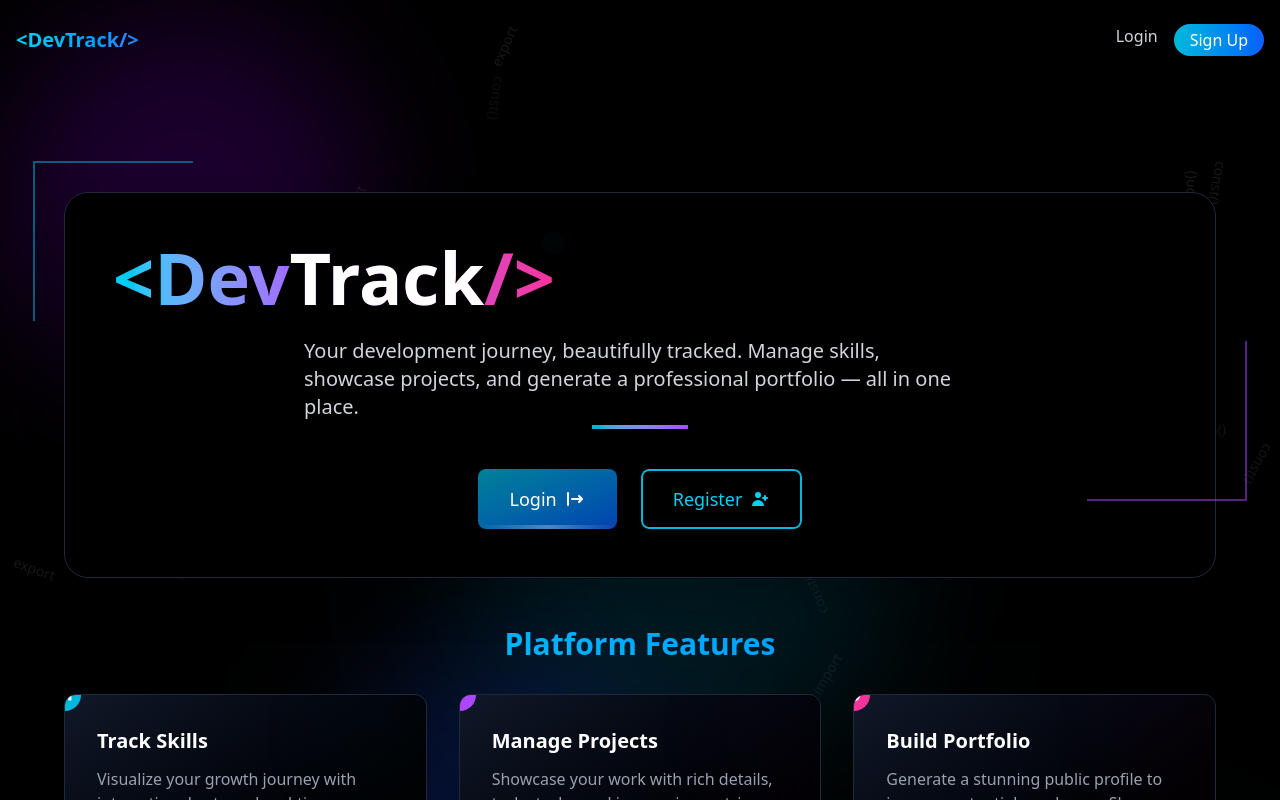
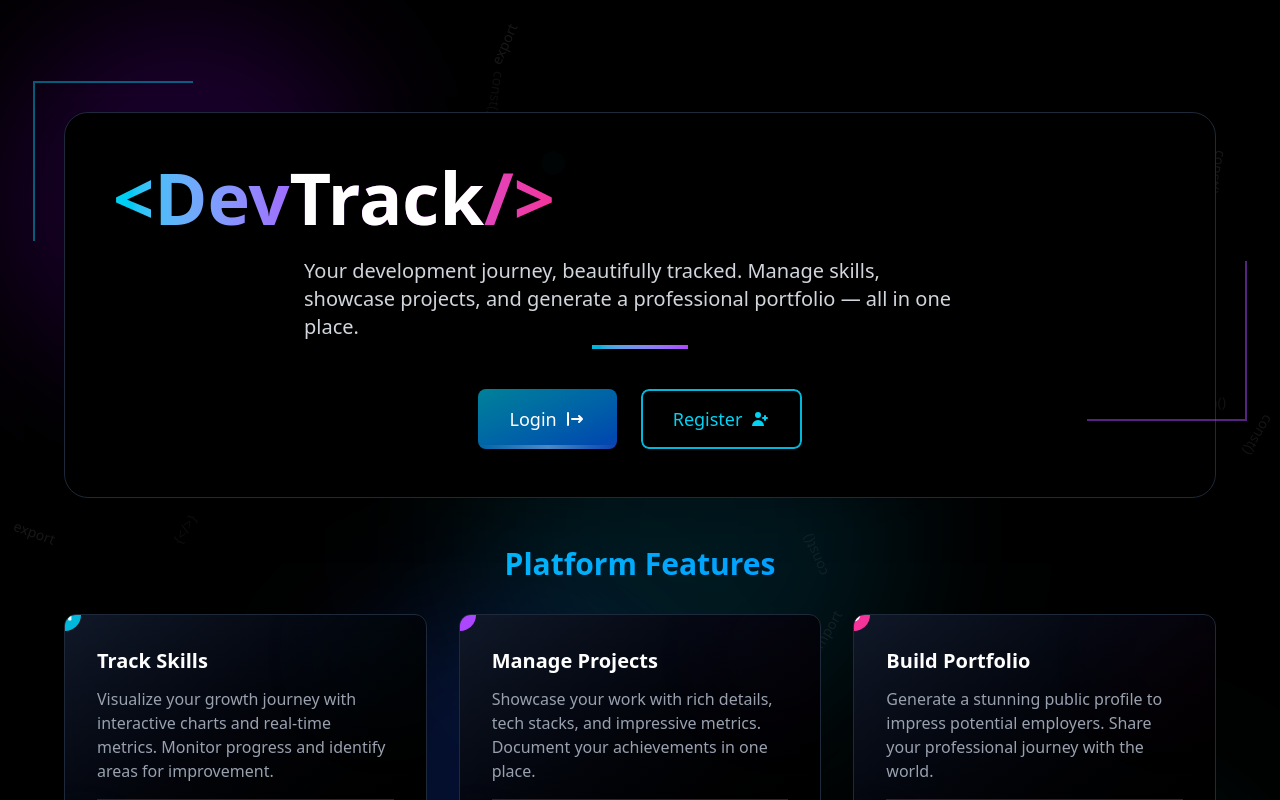
Before and after one commit to nazmisani/DevTrack_Client, a Next.js app in the folder my-app/: page / in a window 1280 px wide. Shown: the top 800 px of the page. Built offline with nearby package versions, Linux system fonts and the light colour scheme.

Commit message:
feat: remove navigation header to simplify Home component layout

```diff
--- a/my-app/src/app/page.tsx
+++ b/my-app/src/app/page.tsx
@@ -30,30 +30,7 @@ export default function Home() {
         </div>
       </div>
 
-      {/* Navigation */}
-      <header className="relative z-20 w-full">
-        <nav className="max-w-7xl mx-auto px-4 py-6 flex items-center justify-between">
-          <div className="flex items-center">
-            <span className="text-xl font-bold bg-clip-text text-transparent bg-gradient-to-r from-cyan-400 to-blue-500">
-              &lt;DevTrack/&gt;
-            </span>
-          </div>
-          <div className="flex gap-4">
-            <Link
-              href="/login"
-              className="text-gray-300 hover:text-white transition-colors duration-300"
-            >
-              Login
-            </Link>
-            <Link
-              href="/register"
-              className="px-4 py-1 rounded-full bg-gradient-to-r from-cyan-500 to-blue-600 text-white hover:shadow-lg hover:shadow-cyan-500/20 transition-all duration-300"
-            >
-              Sign Up
-            </Link>
-          </div>
-        </nav>
-      </header>
+      {/* Navigation has been removed */}
 
       <div className="relative z-10 flex flex-col items-center justify-center min-h-[80vh] px-4 py-12 md:py-16">
         <div className="w-full max-w-6xl mx-auto">
```
